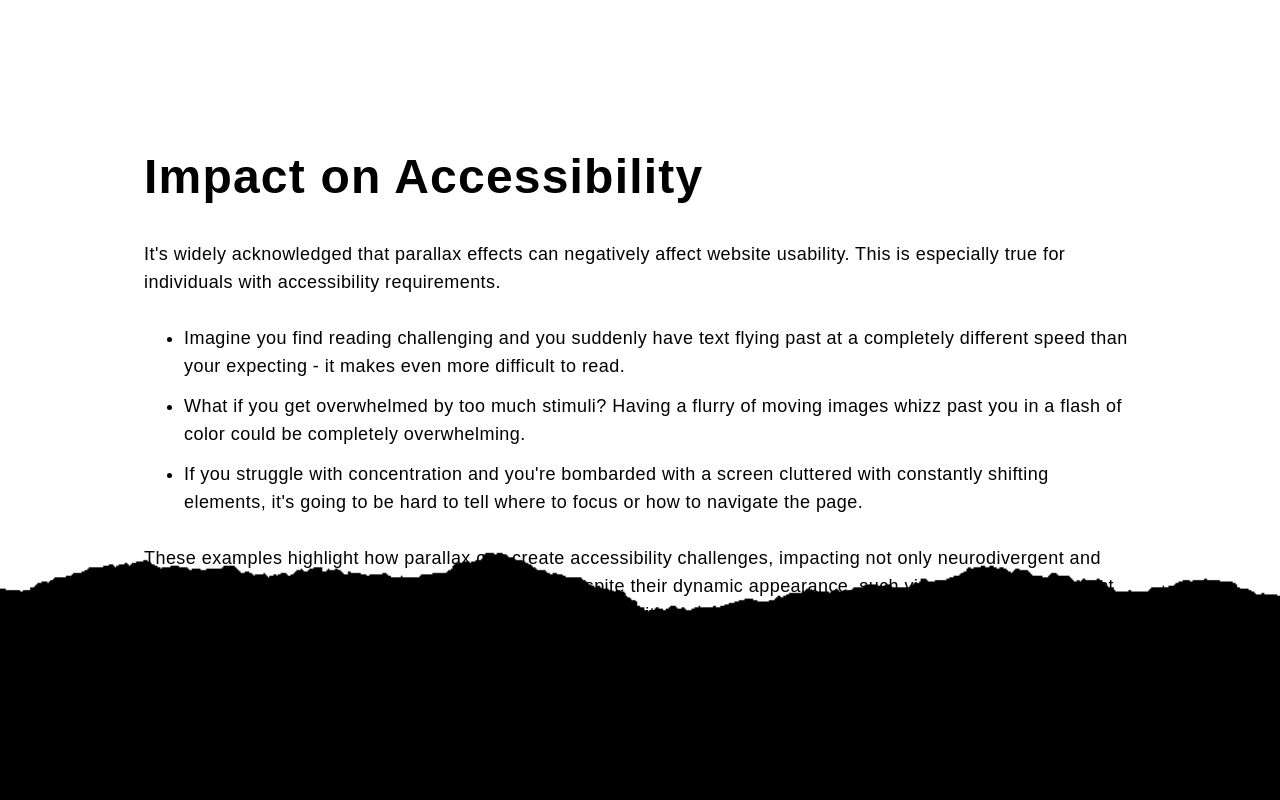
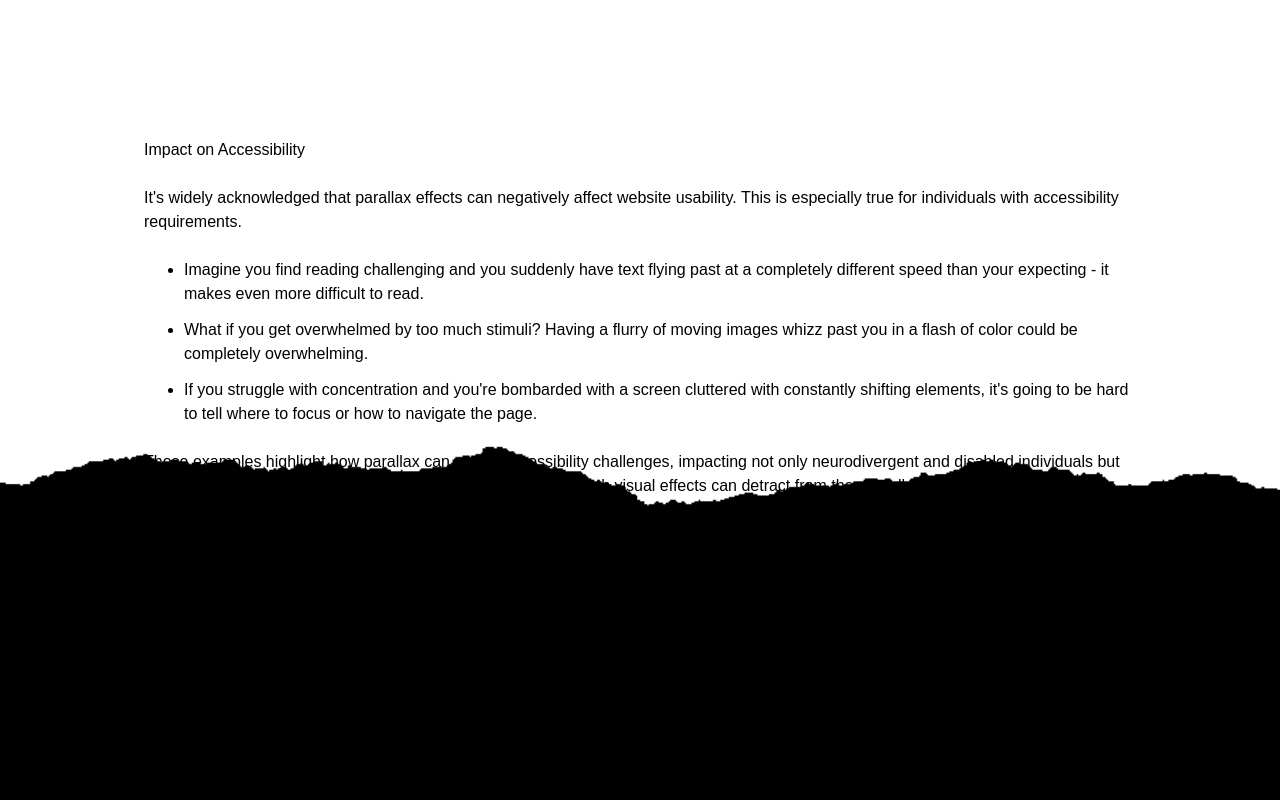
Before and after one commit to ElSmith7/accessibility-with-parallax, a React (Create React App) app: page / in a window 1280 px wide. Shown: the part 1380-2180 px from the top of the page. Built offline with nearby package versions, Linux system fonts and the light colour scheme.

Commit message:
removed unnessesery custom classes
In using a reusable component it means I can follow tailwind's utility first principles rather than needing custom classes

```diff
--- a/src/index.css
+++ b/src/index.css
@@ -2,12 +2,3 @@
 @tailwind components;
 @tailwind utilities;
 @import url("https://fonts.googleapis.com/css2?family=Arimo:ital,wght@0,400;0,500;0,600;0,700;1,400;1,500;1,600;1,700&family=Special+Elite&display=swap");
-
-@layer components {
-  .section-header {
-    @apply text-center font-bold text-5xl tracking-wide leading-relaxed sm:text-start;
-  }
-  .text {
-    @apply text-base tracking-wide leading-relaxed sm:text-lg;
-  }
-}
```
